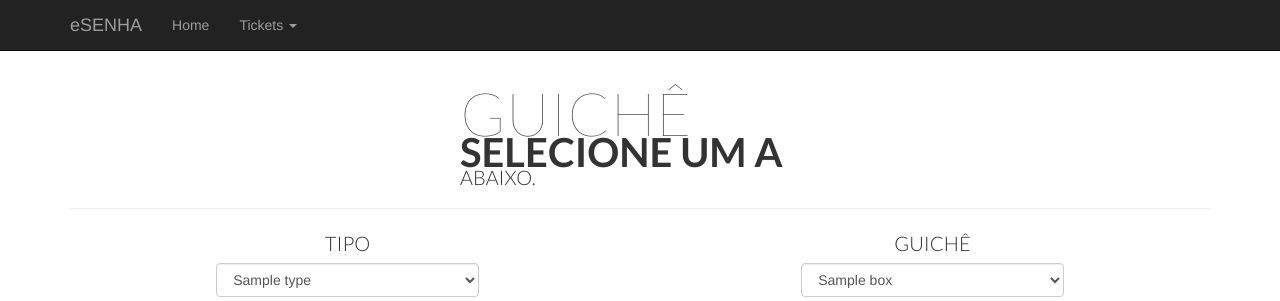
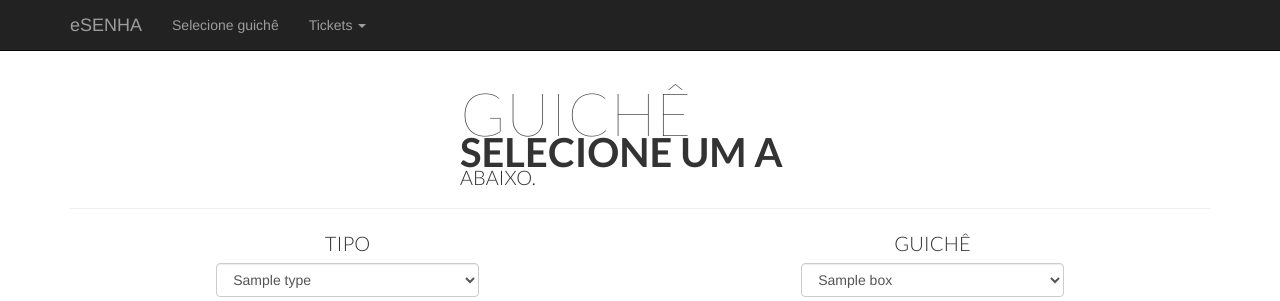
Before and after one commit to andrearruda/eSenha, a PHP site: template app/templates/home.twig in a window 1280 px wide. Shown: the top 301 px of the page. Run offline with PHP 8.4, Linux system fonts and the light colour scheme; the template is opened without the code that fills it: most values are stand-ins (such as "Sample title", 1, 10 or a date in 2020); some libraries are stand-ins or nearby versions.

Commit message:
adicionado novo usuário

```diff
--- a/app/middleware.php
+++ b/app/middleware.php
@@ -9,6 +9,7 @@ $app->add(new \Slim\Middleware\HttpBasicAuthentication([
     'realm' => 'eSENHA',
     'secure' => false,
     'users' => [
-        'farolnet' => '293143'
+        'farolnet' => '293143',
+        'atendimento' => 'dombosco267'
     ]
 ]));
--- a/app/templates/base.twig
+++ b/app/templates/base.twig
@@ -45,7 +45,7 @@
         </div>
         <div id="navbar" class="collapse navbar-collapse">
             <ul class="nav navbar-nav">
-                <li><a href="{{ path_for('homepage') }}">Home</a></li>
+                <li><a href="{{ path_for('homepage') }}">Selecione guichê</a></li>
                 <li class="dropdown">
                     <a href="#" class="dropdown-toggle" data-toggle="dropdown" role="button" aria-haspopup="true" aria-expanded="false">Tickets <span class="caret"></span></a>
                     <ul class="dropdown-menu">
--- a/app/templates/home.twig
+++ b/app/templates/home.twig
@@ -1,5 +1,5 @@
 {% extends "base.twig" %}
-{% set title = ["Home"]|join(' / ') %}
+{% set title = ["Selecione guichê"]|join(' / ') %}
 {% block title %}{{ title }}{% endblock %}
 {% block head %}
 {{ parent() }}
```
